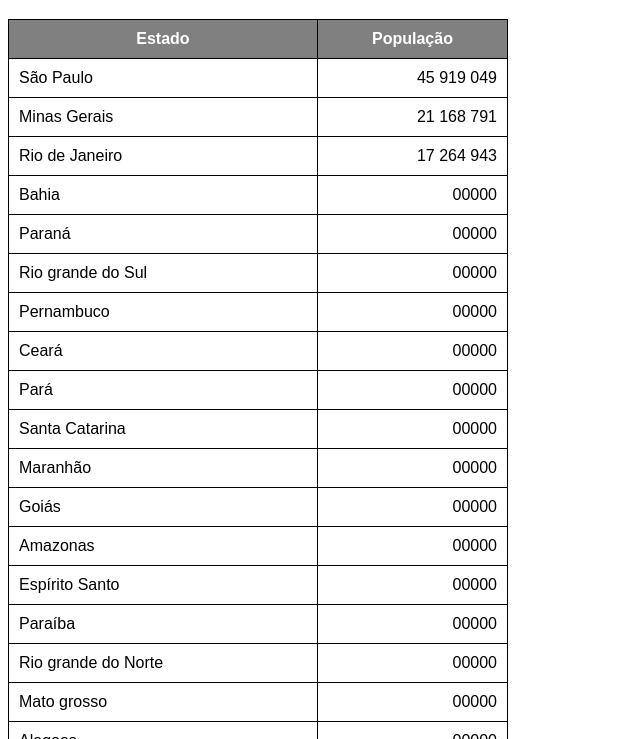
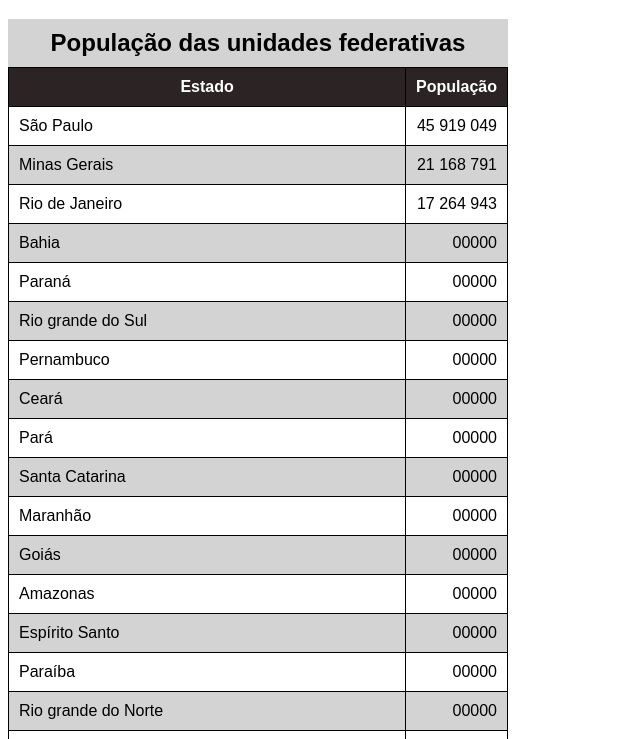
Before and after one commit to eduardobotelho28/html-css, a plain HTML site: page exercícios/ex023/tabela002.html in a window 1280 px wide. Shown: the part 61-800 px from the top of the page, without its empty margins (0-640 px from the left). Drawn offline with Linux system fonts and the light colour scheme.

Commit message:
adicionei caption, efeito zebrado e scopes

```diff
--- a/exercícios/ex023/tabela002.html
+++ b/exercícios/ex023/tabela002.html
@@ -18,11 +18,24 @@
             padding: 10px;
         }
         thead, tfoot {
-            background-color: grey;
+            background-color: rgb(44, 36, 36);
             color: white;
         }
         .num {
             text-align: right;
+        }
+        caption {
+            font-size: 1.5em;
+            font-weight: bold;
+            padding: 10px;
+            background-color: lightgray;
+        }
+
+        tbody > tr:nth-child(odd) {
+            background-color: white;
+        }
+        tbody > tr:nth-child(even) {
+            background-color: lightgray;
         }
     </style>
 </head>
@@ -31,6 +44,7 @@
     <!--
         ANATOMIA DE TABELAS GRANDES
         TABLE
+            CAPTION
             THEAD
                 TR,TD,HT
             TBODY
@@ -39,10 +53,11 @@
                 TR,TD,TH
     -->
     <table>
+        <caption>População das unidades federativas</caption>
         <thead>
             <tr>
-              <th>Estado</th>
-              <th>População</th>
+              <th scope="col">Estado</th>
+              <th scope="col" style="width:50px">População</th>
             </tr>
         </thead>
         <tbody>
@@ -158,7 +173,7 @@
         </tbody>
         <tfoot>
             <tr>
-                <th>Total de habitantes</th>
+                <th scope="row">Total de habitantes</th>
                 <td class="num"><strong>0000</strong></td>
             </tr>
         </tfoot>
```
